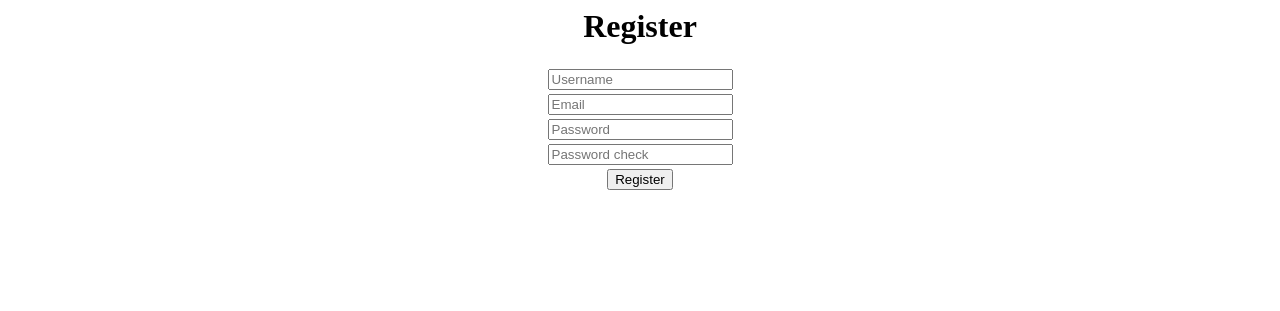
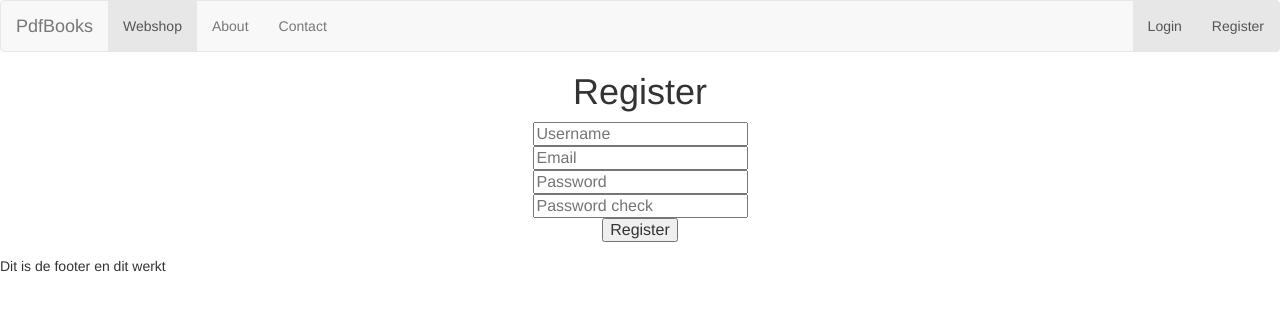
Before and after one commit to timostrating/pdfbooks, a PHP site: page /register.php in a window 1280 px wide. Shown: the top 311 px of the page. Run offline with PHP 8.4, Linux system fonts and the light colour scheme.

Commit message:
Header en footer toegevoegd aan inloggen en registeren

```diff
--- a/footer.php
+++ b/footer.php
@@ -1,4 +1,6 @@
-	<footer>
+
+<footer>
 	  Dit is de footer en dit werkt
 	</footer>
+</body>
 </html>
--- a/header.php
+++ b/header.php
@@ -19,16 +19,17 @@
 				<span class="icon-bar"></span>
 				<span class="icon-bar"></span>
 			</button>
-			<a class="navbar-brand" href="#">Project name</a>
+			<a class="navbar-brand" href="index.php">PdfBooks</a>
 		</div>
 		<div id="navbar" class="navbar-collapse collapse">
 			<ul class="nav navbar-nav">
-				<li class="active"><a href="#">TODO</a></li>
-				<li><a href="#">TODO</a></li>
-				<li><a href="#">TODO</a></li>
+				<li class="active"><a href="webshop.php">Webshop</a></li>
+				<li><a href="about.php">About</a></li>
+				<li><a href="contact.php">Contact</a></li>
 			</ul>
 			<ul class="nav navbar-nav navbar-right">
-			<li class="active"><a href="login.php">login</a></li>
+			<li class="active"><a href="login.php">Login</a></li>
+                        <li class="active"><a href="register.php">Register</a></li>
 			</ul>
 		</div><!--/.nav-collapse -->
 	</nav>
--- a/login.php
+++ b/login.php
@@ -2,7 +2,7 @@
 
 <?php
 //login
-//require('header.php');
+include('header.php');
 ?>
 
 <html>
@@ -27,7 +27,7 @@
             </table>
         </form>
 <?php
-//require('footer.php');
+include('footer.php');
 ?>
     </body>
 </html>
--- a/oefenen.php
+++ b/oefenen.php
@@ -13,7 +13,7 @@
   <br/>
 
  <div  align="center">
-<a href="http://www.pdfbooks.nl/">
+     <a href="index.php">
     <button>Ik accepteer de cookies</button>
 </div>
 </a>
--- a/register.php
+++ b/register.php
@@ -2,7 +2,7 @@
 
 <?php
 //register
-//require('header.php');
+include('header.php');
 SESSION_START();
 ?>
 
@@ -53,7 +53,7 @@ if(isset($_POST['submit'])){
 ?>
     </table>
 <?php
-//require('footer.php');
+include('footer.php');
 ?>
     </body>
 </html>
```
